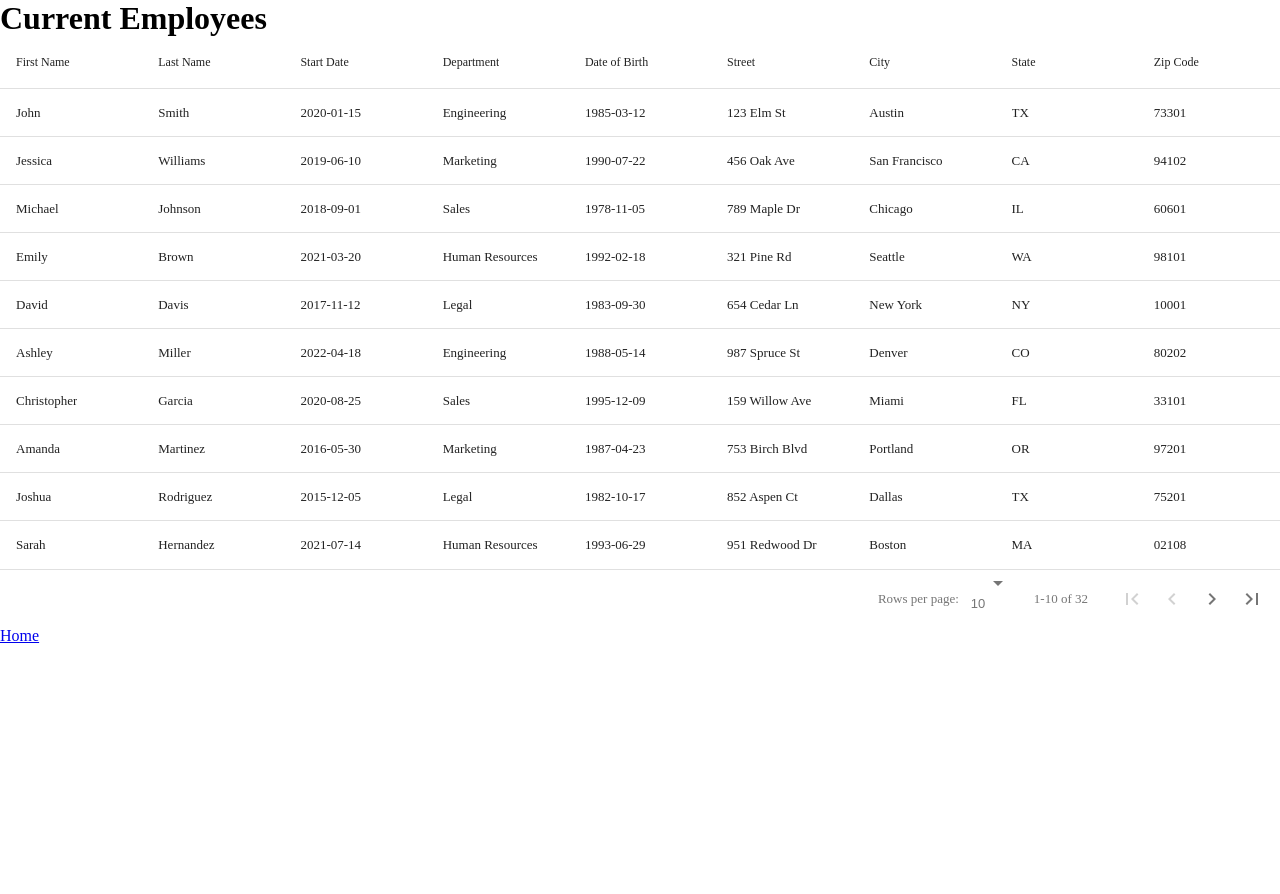
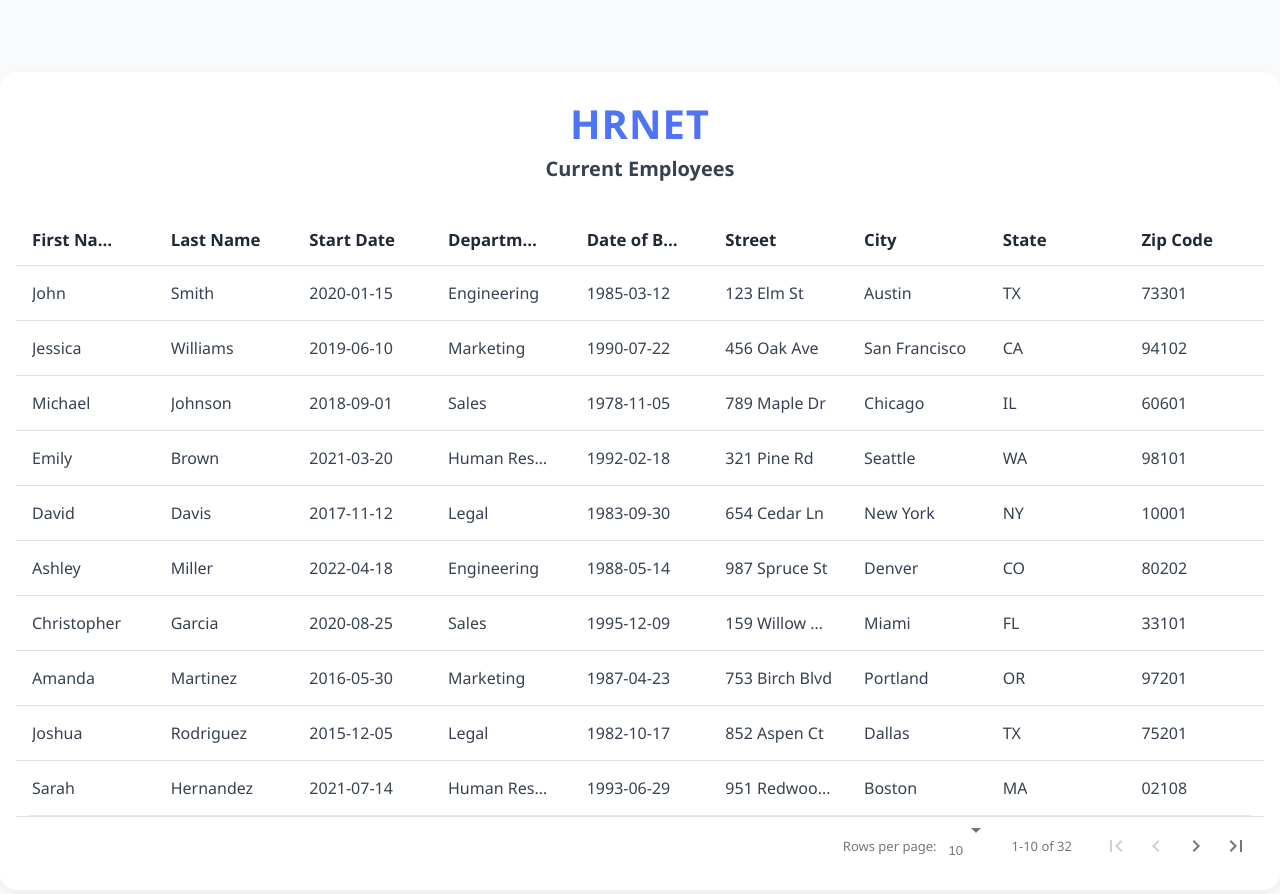
Before and after one commit to Foxygene/HRnet, a React (Vite) app: page /employees in a window 1280 px wide. Shown: the top 894 px of the page. Before the commit the page ends 800 px from the top, so only its background shows below. Built offline with nearby package versions, Linux system fonts and the light colour scheme.

Commit message:
feat(EmployeeList): added style

```diff
--- /dev/null
+++ b/src/pages/EmployeeList.css
@@ -0,0 +1,121 @@
+.employee-container {
+  min-height: 100vh;
+  padding: 2rem;
+  background-color: #f9fafb;
+  font-family: "Segoe UI", Tahoma, Geneva, Verdana, sans-serif;
+  display: flex;
+  flex-direction: column;
+  align-items: center;
+}
+
+.employee-card {
+  background-color: #fff;
+  padding: 2rem;
+  border-radius: 1rem;
+  box-shadow: 0 4px 12px rgba(0, 0, 0, 0.06);
+  max-width: 100vw;
+  width: 100vw;
+  min-width: 320px;
+  display: flex;
+  flex-direction: column;
+  align-items: stretch;
+  overflow-x: auto;
+  margin-top: 2.5rem;
+}
+
+.employee-header {
+  font-size: 2.5rem;
+  font-weight: 800;
+  color: #1f2937;
+  margin-bottom: 0.25rem;
+  margin-top: 0.5rem;
+  letter-spacing: 1px;
+  text-transform: uppercase;
+  background: linear-gradient(90deg, #3b82f6, #6366f1);
+  -webkit-background-clip: text;
+  -webkit-text-fill-color: transparent;
+  background-clip: text;
+  text-align: center;
+}
+
+.employee-title {
+  font-size: 1.25rem;
+  color: #374151;
+  margin-bottom: 2rem;
+  font-weight: 600;
+  text-align: center;
+}
+
+.employee-footer {
+  margin-top: 2rem;
+  text-align: center;
+}
+
+.employee-link {
+  font-size: 0.95rem;
+  color: #3b82f6;
+  text-decoration: none;
+  font-weight: 500;
+  transition: color 0.2s ease;
+}
+
+.employee-link:hover {
+  color: #4338ca;
+  text-decoration: underline;
+}
+
+/* DataTable customisation */
+.rdt_Table {
+  background: transparent;
+  border-radius: 1rem;
+  min-width: 1200px;
+  width: 100%;
+  overflow-x: auto;
+}
+
+.rdt_TableHeadRow {
+  background: #f3f4f6;
+  font-weight: 700;
+  font-size: 1.05rem;
+  color: #1f2937;
+}
+
+.rdt_TableRow {
+  background: #fff;
+  border-bottom: 1px solid #e5e7eb;
+}
+
+.rdt_TableCell {
+  font-size: 1rem;
+  color: #374151;
+  white-space: normal;
+  word-break: break-word;
+  max-width: none;
+  padding: 1rem 0.75rem;
+}
+
+/* Responsive: permettre le scroll horizontal si besoin */
+@media (max-width: 1400px) {
+  .employee-card {
+    max-width: 100vw;
+    padding: 1rem;
+  }
+  .rdt_Table {
+    min-width: 900px;
+  }
+}
+@media (max-width: 900px) {
+  .employee-card {
+    max-width: 100vw;
+    padding: 0.5rem;
+    margin-top: 1.5rem;
+  }
+  .rdt_Table {
+    min-width: 700px;
+  }
+}
+@media (max-width: 700px) {
+  .rdt_Table {
+    min-width: 500px;
+  }
+}
--- a/src/pages/EmployeeList.tsx
+++ b/src/pages/EmployeeList.tsx
@@ -3,6 +3,7 @@ import { useEmployeeStore } from "../store/useEmployeeStore";
 import DataTable from "react-data-table-component";
 import { Link } from "react-router-dom";
 import type { Employee } from "../types/employee";
+import "./EmployeeList.css";
 
 export const EmployeeList = () => {
   const employees = useEmployeeStore((state) => state.employees);
@@ -26,6 +27,7 @@ export const EmployeeList = () => {
     {
       name: "Department",
       selector: (row: Employee) => row.department,
+      sortable: true,
     },
     {
       name: "Date of Birth",
@@ -39,24 +41,29 @@ export const EmployeeList = () => {
     {
       name: "City",
       selector: (row: Employee) => row.city,
+      sortable: true,
     },
     {
       name: "State",
       selector: (row: Employee) => row.state,
+      sortable: true,
     },
     {
       name: "Zip Code",
       selector: (row: Employee) => row.zipCode,
+      sortable: true,
     },
   ];
 
   return (
-    <div className="p-4">
-      <h1 className="text-xl font-bold mb-4">Current Employees</h1>
-      <DataTable columns={columns} data={employees} pagination />
-      <Link to="/" className="text-blue-500 underline mt-4 inline-block">
-        Home
-      </Link>
+    <div className="employee-container">
+      <div className="employee-card">
+        <Link to="/" style={{ textDecoration: "none" }}>
+          <h1 className="employee-header">HRnet</h1>
+        </Link>
+        <h2 className="employee-title">Current Employees</h2>
+        <DataTable columns={columns} data={employees} pagination />
+      </div>
     </div>
   );
 };
```
